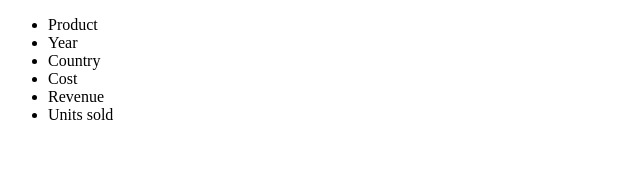
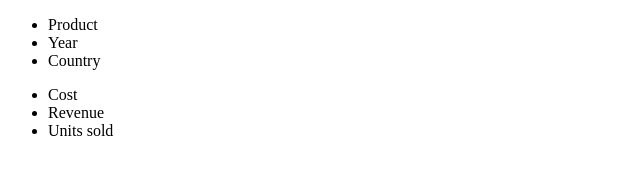
Before and after one commit to AlyAbdelrahman/plotterMaker, a React (Create React App) app: page / in a window 1280 px wide. Shown: the top 190 px of the page, without its empty margins (0-640 px from the left). Built offline with nearby package versions, Linux system fonts and the light colour scheme.

Commit message:
create chartMaker and Data column

```diff
--- a/src/containers/chartMaker/ChartMaker.js
+++ b/src/containers/chartMaker/ChartMaker.js
@@ -1,9 +1,21 @@
 import React, { useEffect, useState } from 'react'
 import plotDataService from '../../services/mainDataColumn-service';
 import DataColumn from '../dataColumn/DataColumn';
+import DataAxes from '../dataAxes/DataAxes';
 
 export default function ChartMaker() {
     const [orginalColumnData, setOrginalColumnData] = useState([]);
+    const [dimensionData, setDimensionData] = useState([]);
+    const [measureData, setMeasureData] = useState([]);
+
+    useEffect(() => {
+        // Separate columnsTestData based on the function property
+        const dimensionColumns = orginalColumnData.filter(item => item.function === 'dimension');
+        const measureColumns = orginalColumnData.filter(item => item.function === 'measure');
+
+        setDimensionData(dimensionColumns);
+        setMeasureData(measureColumns);
+    }, [orginalColumnData]);
 
     const fetchChartColumnData = () => {
         return plotDataService.getCoulmnData().then(data => {
@@ -19,8 +31,7 @@ export default function ChartMaker() {
 
     return (
         <div className="chartMakerContainer">
-            <DataColumn orginalColumnDataList={orginalColumnData}/>
-
+            <DataColumn orginalColumnDataList={orginalColumnData}  />
         </div>
     );
 
--- a/src/containers/dataColumn/DataColumn.js
+++ b/src/containers/dataColumn/DataColumn.js
@@ -2,33 +2,76 @@ import React, { useState, useEffect } from 'react';
 import { DragDropContext, Droppable, Draggable } from 'react-beautiful-dnd';
 
 export default function DataColumn({ orginalColumnDataList }) {
-
-    const [columnDataList, setColumnDataList] = useState(orginalColumnDataList || []);
+    const [dimensionColumns, setDimensionColumns] = useState([]);
+    const [measureColumns, setMeasureColumns] = useState([]);
 
     useEffect(() => {
-        // Update columnDataList state when orginalColumnDataList prop changes
-        setColumnDataList(orginalColumnDataList || []);
+        // Filter dimension and measure columns when orginalColumnDataList changes
+        const dimensionCols = orginalColumnDataList.filter(item => item.function === 'dimension');
+        const measureCols = orginalColumnDataList.filter(item => item.function === 'measure');
+        setDimensionColumns(dimensionCols);
+        setMeasureColumns(measureCols);
     }, [orginalColumnDataList]);
 
     const handleDragEnd = (result) => {
         if (!result.destination) return; // If dropped outside the list
         const startIndex = result.source.index;
         const endIndex = result.destination.index;
-        const newList = Array.from(columnDataList);
+        const draggableId = result.draggableId;
+        let sourceList = draggableId.startsWith('draggable-dimension') ? dimensionColumns : measureColumns;
+
+        // Create a new array to hold the sorted items
+        let newList = Array.from(sourceList);
+
+        // Remove the dragged item from its original position
         const [removed] = newList.splice(startIndex, 1);
+
+        // Insert the dragged item into the new position
         newList.splice(endIndex, 0, removed);
 
-        setColumnDataList(newList);
+        // Sort the list based on the index
+        newList = newList.map((item, index) => ({ ...item, index })).sort((a, b) => a.index - b.index);
+
+        // Update the state based on the type of column
+        if (draggableId.startsWith('draggable-dimension')) {
+            setDimensionColumns(newList);
+        } else {
+            setMeasureColumns(newList);
+        }
     };
+
+
 
     return (
         <div>
             <DragDropContext onDragEnd={handleDragEnd}>
-                <Droppable droppableId="droppable">
+                {/* Dimension Droppable */}
+                <Droppable droppableId='droppable-dimension'>
                     {(provided) => (
                         <ul ref={provided.innerRef} {...provided.droppableProps}>
-                            {columnDataList.map((item, index) => (
-                                <Draggable key={item.name} draggableId={`draggable-${item.name}`} index={index}>
+                            {dimensionColumns.map((item, index) => (
+                                <Draggable key={item.name} draggableId={`draggable-dimension-${item.name}`} index={index}>
+                                    {(provided) => (
+                                        <li
+                                            ref={provided.innerRef}
+                                            {...provided.draggableProps}
+                                            {...provided.dragHandleProps}
+                                        >
+                                            {item.name}
+                                        </li>
+                                    )}
+                                </Draggable>
+                            ))}
+                            {provided.placeholder}
+                        </ul>
+                    )}
+                </Droppable>
+                {/* Measure Droppable */}
+                <Droppable droppableId='droppable-measure'>
+                    {(provided) => (
+                        <ul ref={provided.innerRef} {...provided.droppableProps}>
+                            {measureColumns.map((item, index) => (
+                                <Draggable key={item.name} draggableId={`draggable-measure-${item.name}`} index={index}>
                                     {(provided) => (
                                         <li
                                             ref={provided.innerRef}
```
